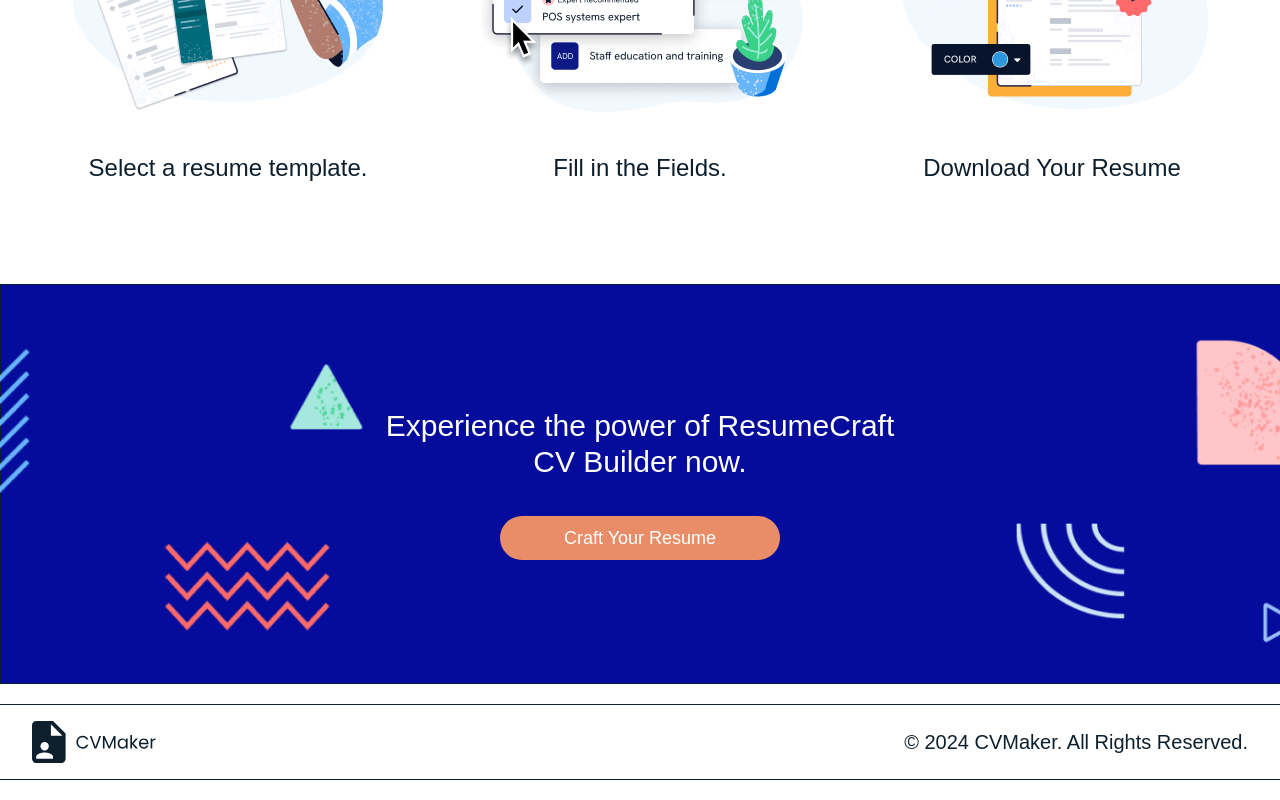
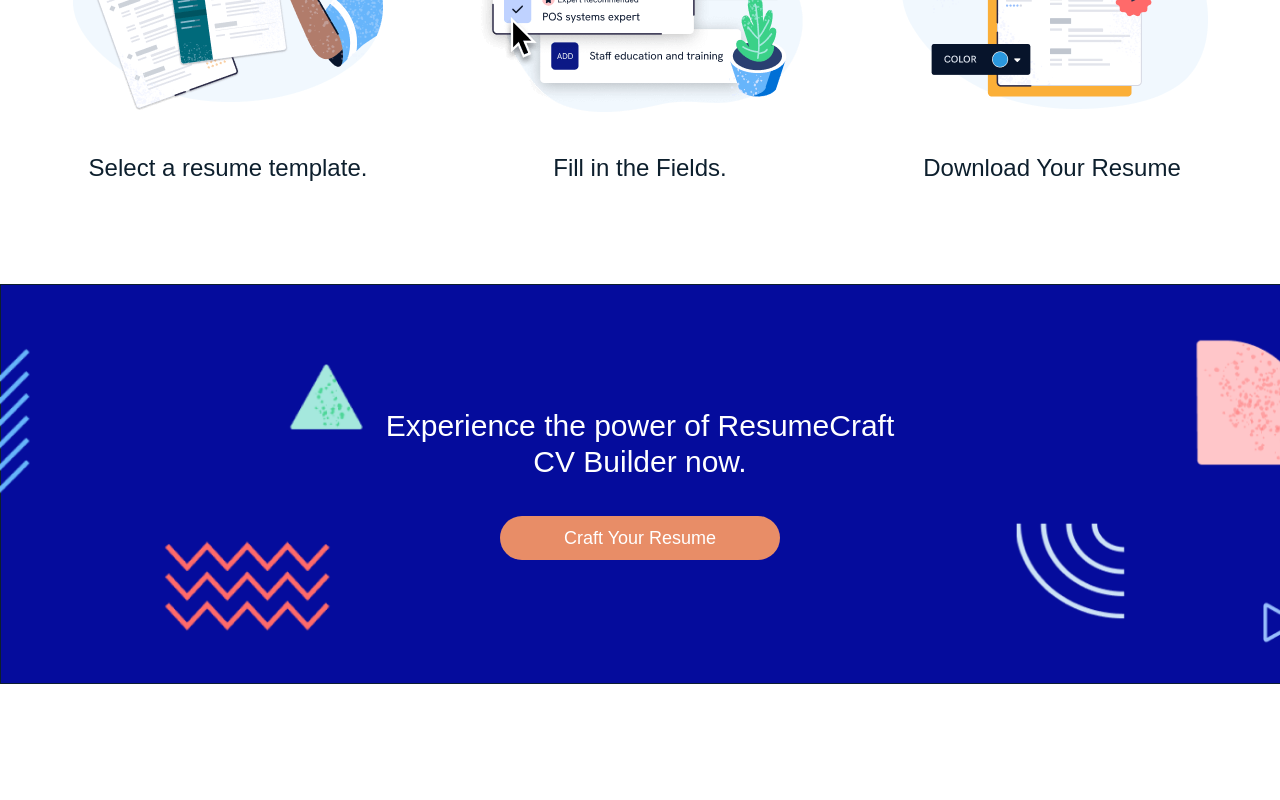
Before and after one commit to Anshkakkar15/resume-builder, a Next.js app in the folder cvmaster/: page / in a window 1280 px wide. Shown: the part 1085-1885 px from the top of the page. After the commit the page ends 1769 px from the top, so only its background shows below. Built offline with nearby package versions, Linux system fonts and the light colour scheme.

Commit message:
error removed

```diff
--- a/cvmaster/src/app/layout.jsx
+++ b/cvmaster/src/app/layout.jsx
@@ -11,10 +11,7 @@
 export default function RootLayout({ children }) {
   return (
     <html lang="en">
-      <body className={inter.className}>
-        {children}
-        <Footer />
-      </body>
+      <body className={inter.className}>{children}</body>
     </html>
   );
 }
```
